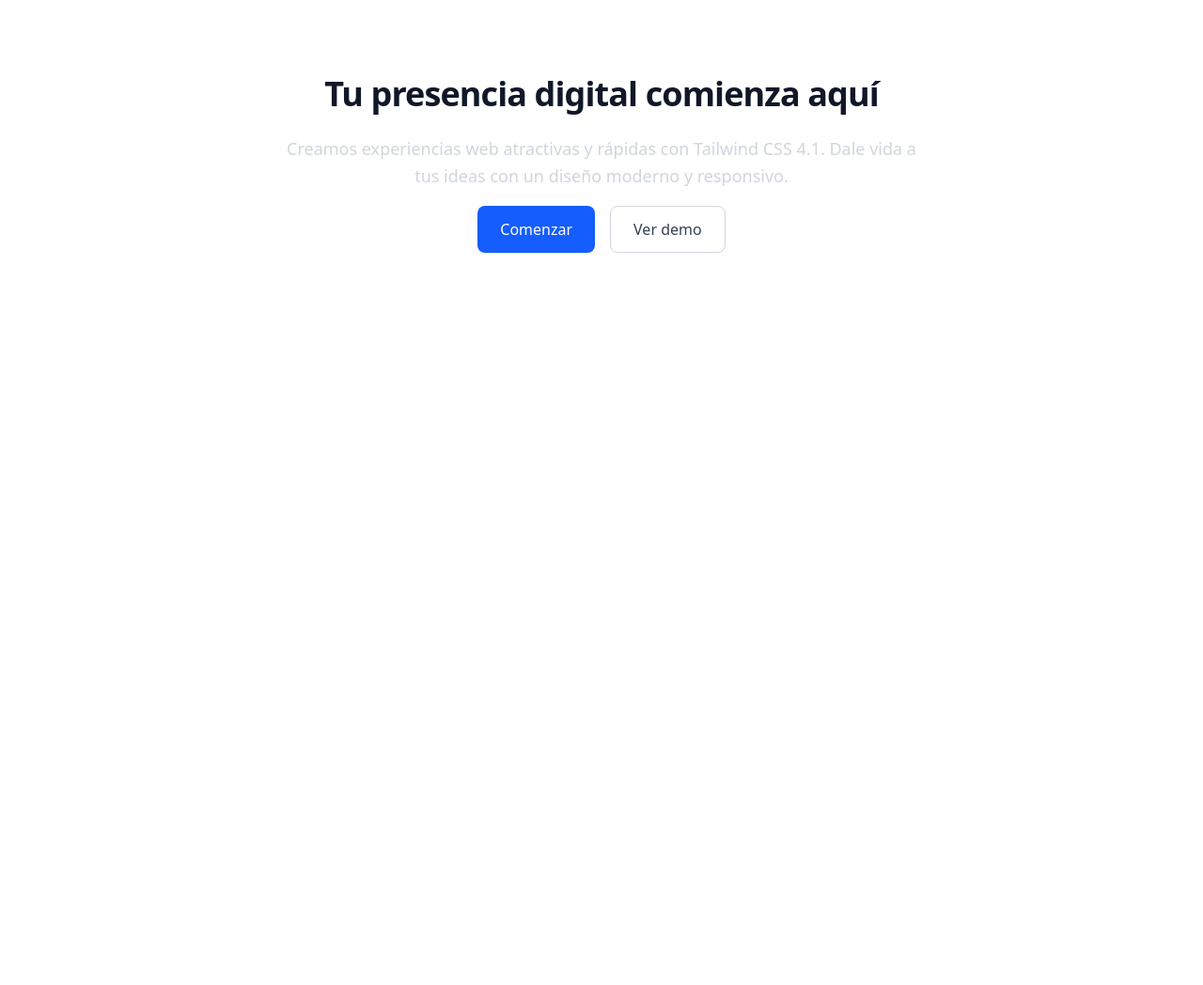
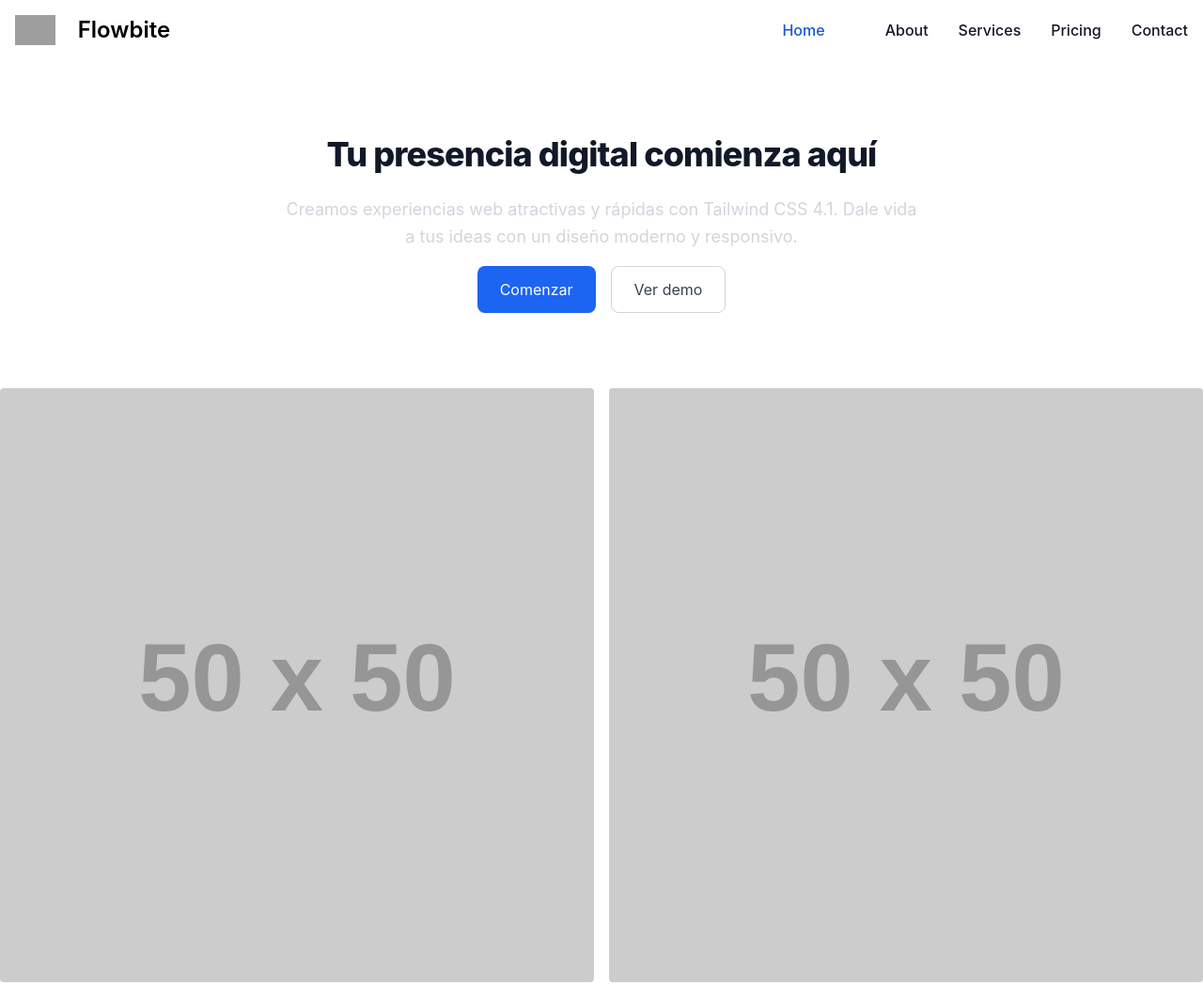
Before and after one commit to Danx111/landing, a website: page index.html in a window 1280 px wide. Shown: the top 1048 px of the page at 94% size. Before the commit the page ends 800 px from the top, so only its background shows below. Drawn offline with nearby package versions, Linux system fonts and the light colour scheme; grey boxes are pictures that could not be loaded; placeholder pictures from the web are drawn by us.

Commit message:
Se agregó la barra de navegación e esquema para las imágenes

```diff
--- a/index.html
+++ b/index.html
@@ -4,10 +4,48 @@
     <meta charset="UTF-8" />
     <link rel="icon" type="image/svg+xml" href="/vite.svg" />
     <script src="https://cdn.jsdelivr.net/npm/@tailwindcss/browser@4"></script>
+    <link href="https://cdn.jsdelivr.net/npm/flowbite@3.1.2/dist/flowbite.min.css" rel="stylesheet" />
     <meta name="viewport" content="width=device-width, initial-scale=1.0" />
     <title>landing</title>
   </head>
   <body>
+
+
+    <nav class="bg-white border-gray-200 dark:bg-gray-900">
+      <div class="max-w-screen-xl flex flex-wrap items-center justify-between mx-auto p-4">
+        <a href="https://flowbite.com/" class="flex items-center space-x-3 rtl:space-x-reverse">
+            <img src="https://flowbite.com/docs/images/logo.svg" class="h-8" alt="Flowbite Logo" />
+            <span class="self-center text-2xl font-semibold whitespace-nowrap dark:text-white">Flowbite</span>
+        </a>
+        <button data-collapse-toggle="navbar-default" type="button" class="inline-flex items-center p-2 w-10 h-10 justify-center text-sm text-gray-500 rounded-lg md:hidden hover:bg-gray-100 focus:outline-none focus:ring-2 focus:ring-gray-200 dark:text-gray-400 dark:hover:bg-gray-700 dark:focus:ring-gray-600" aria-controls="navbar-default" aria-expanded="false">
+            <span class="sr-only">Open main menu</span>
+            <svg class="w-5 h-5" aria-hidden="true" xmlns="http://www.w3.org/2000/svg" fill="none" viewBox="0 0 17 14">
+                <path stroke="currentColor" stroke-linecap="round" stroke-linejoin="round" stroke-width="2" d="M1 1h15M1 7h15M1 13h15"/>
+            </svg>
+        </button>
+        <div class="hidden w-full md:block md:w-auto" id="navbar-default">
+          <ul class="font-medium flex flex-col p-4 md:p-0 mt-4 border border-gray-100 rounded-lg bg-gray-50 md:flex-row md:space-x-8 rtl:space-x-reverse md:mt-0 md:border-0 md:bg-white dark:bg-gray-800 md:dark:bg-gray-900 dark:border-gray-700">
+            <li>
+              <a href="#" class="block py-2 px-3 text-white bg-blue-700 rounded-sm md:bg-transparent md:text-blue-700 md:p-0 dark:text-white md:dark:text-blue-500" aria-current="page">Home</a>
+            </li>
+            <li>
+              <a href="#" class="block py-2 px-3 text-gray-900 rounded-sm hover:bg-gray-100 md:hover:bg-transparent md:border-0 md:hover:text-blue-700 md:p-0 dark:text-white md:dark:hover:text-blue-500 dark:hover:bg-gray-700 dark:hover:text-white md:dark:hover:bg-transparent">About</a>
+            </li>
+            <li>
+              <a href="#" class="block py-2 px-3 text-gray-900 rounded-sm hover:bg-gray-100 md:hover:bg-transparent md:border-0 md:hover:text-blue-700 md:p-0 dark:text-white md:dark:hover:text-blue-500 dark:hover:bg-gray-700 dark:hover:text-white md:dark:hover:bg-transparent">Services</a>
+            </li>
+            <li>
+              <a href="#" class="block py-2 px-3 text-gray-900 rounded-sm hover:bg-gray-100 md:hover:bg-transparent md:border-0 md:hover:text-blue-700 md:p-0 dark:text-white md:dark:hover:text-blue-500 dark:hover:bg-gray-700 dark:hover:text-white md:dark:hover:bg-transparent">Pricing</a>
+            </li>
+            <li>
+              <a href="#" class="block py-2 px-3 text-gray-900 rounded-sm hover:bg-gray-100 md:hover:bg-transparent md:border-0 md:hover:text-blue-700 md:p-0 dark:text-white md:dark:hover:text-blue-500 dark:hover:bg-gray-700 dark:hover:text-white md:dark:hover:bg-transparent">Contact</a>
+            </li>
+          </ul>
+        </div>
+      </div>
+    </nav>
+
+
      <main class="dark:bg-gray-900">
       <div id="container-01" class="mx-auto px-4 py-20 text-center">
          <h1 class="text-4xl font-extrabold tracking-tight text-gray-900 dark:text-white">Tu presencia digital comienza aquí</h1>
@@ -21,11 +59,22 @@
             Ver demo
           </button>
         </div>
+      </div>
+      <section class="bg-white dark:bg-gray-900">
+        <div id="container-03" class="**w-fit** **mx-auto**">
+            <div id="container-04" class="grid grid-cols-2 gap-4">
+                <img src="https://placehold.co/50" alt="Imagen 1" class="w-full h-auto rounded">
+                <img src="https://placehold.co/50" alt="Imagen 2" class="w-full h-auto rounded">
+                <img src="https://placehold.co/50" alt="Imagen 3" class="w-full h-auto rounded">
+                <img src="https://placehold.co/50" alt="Imagen 4" class="w-full h-auto rounded">
+            </div>
         </div>
+      </section>
+
 
 
    </main>
-    <div id="app"></div>
 
+<script src="https://cdn.jsdelivr.net/npm/flowbite@3.1.2/dist/flowbite.min.js"></script>
   </body>
 </html>
```
